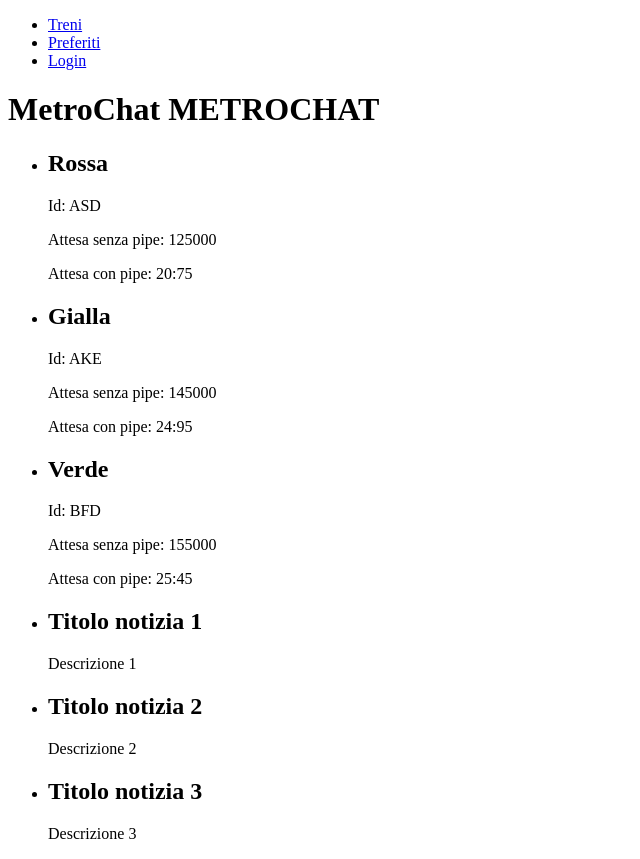
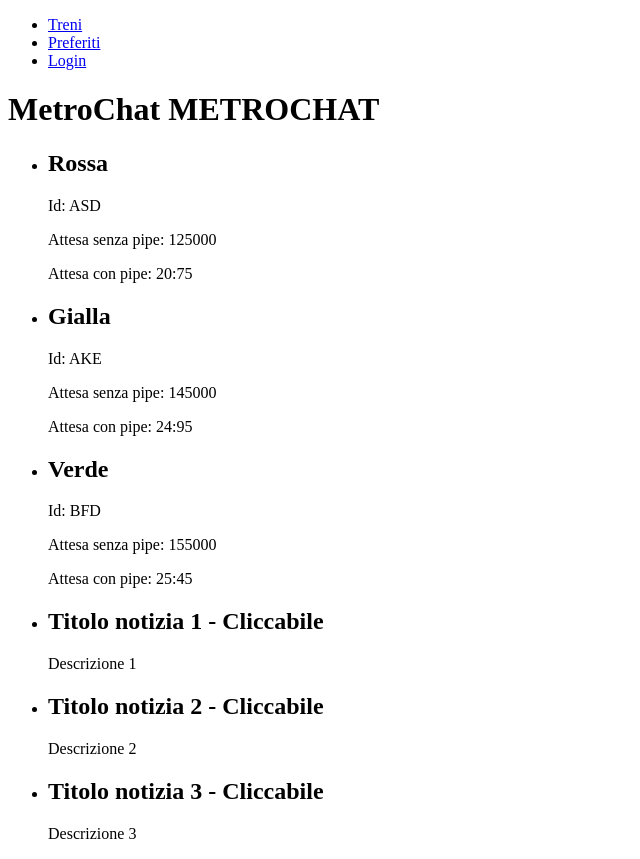
Before and after one commit to amerlin/ng-metrochat, an Angular app: page / in a window 1280 px wide. Shown: the whole page, without its empty margins (0-640 px from the left). Built offline with nearby package versions, Linux system fonts and the light colour scheme.

Commit message:
add click element

```diff
--- a/src/app/notizie/notizie.component.html
+++ b/src/app/notizie/notizie.component.html
@@ -1,7 +1,7 @@
 <div class="news">
     <ul>
-        <li *ngFor="let notizia of listanews">
-            <h2>{{notizia.titolo}}</h2>
+        <li *ngFor="let notizia of listanews" (click)="dettaglio(notizia.id)">
+            <h2>{{notizia.titolo}} - Cliccabile</h2>
             <p>{{notizia.desc}}</p>
         </li>
     </ul>
--- a/src/app/notizie/notizie.component.ts
+++ b/src/app/notizie/notizie.component.ts
@@ -1,5 +1,5 @@
 import { Component, OnInit } from '@angular/core';
-import {News} from './../model/news.model';
+import { News } from './../model/news.model';
 
 @Component({
   selector: 'app-notizie',
@@ -8,15 +8,19 @@ import {News} from './../model/news.model';
 })
 export class NotizieComponent implements OnInit {
 
-  listanews : News[] = [];
+  listanews: News[] = [];
 
   constructor() {
-    this.listanews.push({id:1,titolo:'Titolo notizia 1',desc: 'Descrizione 1'});
-    this.listanews.push({id:2,titolo:'Titolo notizia 2',desc: 'Descrizione 2'});
-    this.listanews.push({id:3,titolo:'Titolo notizia 3',desc: 'Descrizione 3'});
+    this.listanews.push({ id: 1, titolo: 'Titolo notizia 1', desc: 'Descrizione 1' });
+    this.listanews.push({ id: 2, titolo: 'Titolo notizia 2', desc: 'Descrizione 2' });
+    this.listanews.push({ id: 3, titolo: 'Titolo notizia 3', desc: 'Descrizione 3' });
   }
 
   ngOnInit() {
   }
 
+  dettaglio(id) {
+    alert('Notizia selezionata: ' + id);
+  }
+
 }
```
